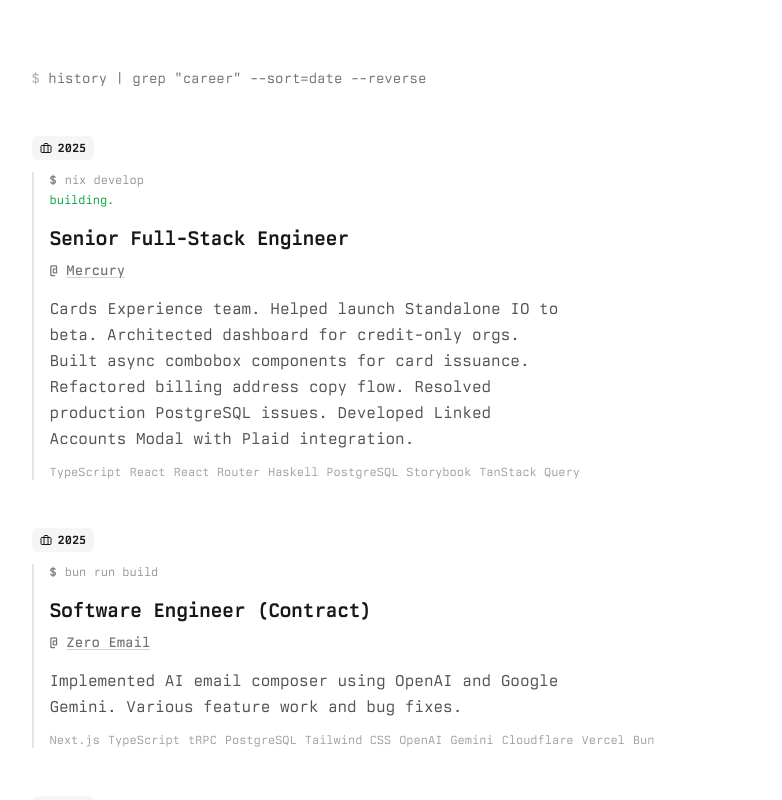
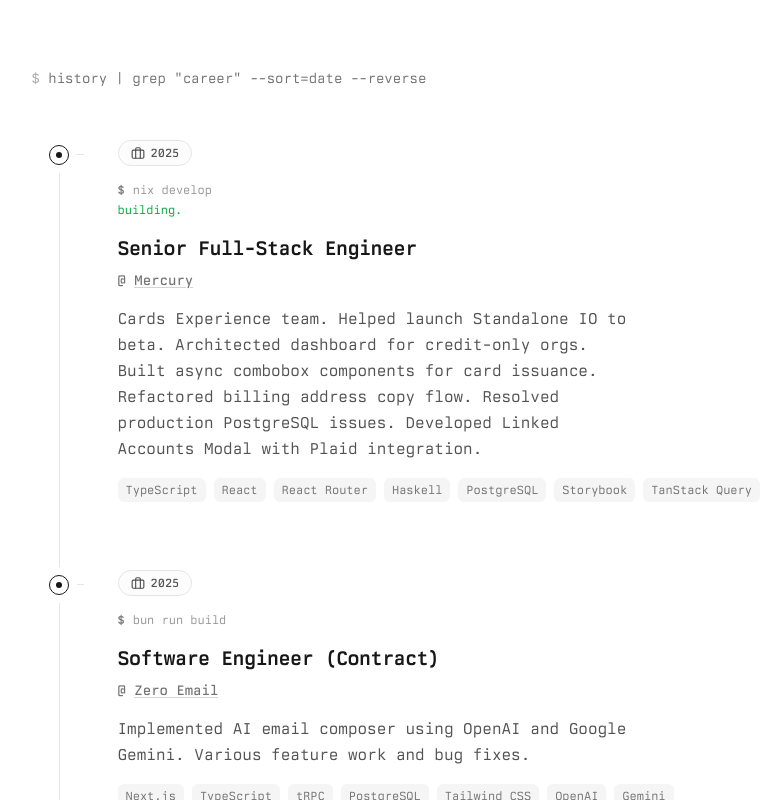
Before and after one commit to dakdevs/dak.dev-2026, a Next.js app: page / in a window 1280 px wide. Shown: the part 780-1580 px from the top of the page, without its empty margins (233-1015 px from the left). Built offline with nearby package versions, Linux system fonts and the light colour scheme; what @orpc/server would draw is missing.

Commit message:
feat: redesign timeline with continuous vertical line and dot markers

```diff
--- a/src/components/scroll-timeline.tsx
+++ b/src/components/scroll-timeline.tsx
@@ -356,14 +356,16 @@
 
 export function ScrollTimeline() {
 	return (
-		<div className="relative mx-auto max-w-3xl px-4 pb-24 pt-12 font-mono">
+		<div className="relative mx-auto max-w-3xl px-4 pt-12 pb-24 font-mono">
 			<div className="mb-12 text-neutral-500 text-sm">
 				<span className="text-neutral-400">$</span> history | grep "career"
 				--sort=date --reverse
 			</div>
 
 			<div className="relative">
-				<div className="space-y-12">
+				<div className="absolute top-3 bottom-3 left-[27px] w-px bg-neutral-200 md:left-[27px]" />
+
+				<div className="space-y-0">
 					{MILESTONES.toReversed().map((item) => (
 						<TimelineItem
 							item={item}
@@ -390,24 +392,52 @@
 	return (
 		<div
 			className={cn(
-				'group relative flex flex-col',
-				isSubtle ? 'gap-2' : 'gap-3',
+				'group relative flex gap-6 md:gap-8',
+				isSubtle ? 'pb-8' : 'pb-16',
+				'last:pb-0',
 			)}
 			ref={ref}
 		>
-			<div className="flex items-center gap-2">
+			<div className="flex w-[54px] flex-none flex-col items-center">
 				<div
 					className={cn(
-						'inline-flex items-center gap-1.5 rounded-md bg-neutral-100 px-2 py-1 font-bold text-neutral-900 transition-colors duration-500',
-						isSubtle ? 'text-xs' : 'text-xs',
+						'absolute top-[18px] left-[28px] h-px bg-neutral-200 transition-all duration-500',
+						isInView ? 'w-6 opacity-100' : 'w-0 opacity-0',
+					)}
+				/>
+
+				<div
+					className={cn(
+						'relative z-10 mt-[9px] flex items-center justify-center rounded-full border bg-white ring-8 ring-white transition-all duration-500',
+						isSubtle
+							? 'h-3 w-3 border-neutral-300 bg-neutral-100'
+							: 'h-5 w-5 border-neutral-900 bg-white',
+						isInView ? 'scale-100 opacity-100' : 'scale-0 opacity-0',
 					)}
 				>
-					<Icon className="size-3" />
+					{!isSubtle && (
+						<div className="h-1.5 w-1.5 rounded-full bg-neutral-900" />
+					)}
+				</div>
+			</div>
+
+			<div className="min-w-0 flex-1 pt-1">
+				<div className="mb-4 flex items-center gap-3">
+					<div
+						className={cn(
+							'inline-flex items-center gap-1.5 rounded-full border border-neutral-200 bg-neutral-50/50 px-3 py-1 font-medium text-neutral-600 backdrop-blur-sm transition-all duration-500',
+							isSubtle ? 'text-xs' : 'text-xs',
+							isInView
+								? 'translate-x-0 opacity-100'
+								: '-translate-x-4 opacity-0',
+						)}
+					>
+						<Icon className="size-3.5" />
 						{item.year}
 					</div>
 				</div>
 
-			<div className="relative border-neutral-200 border-l-2 pl-4">
+				<div className="relative">
 					{hasCommand ? (
 						<div className="mb-4 font-mono text-xs">
 							<div className="flex items-center gap-2 text-neutral-500">
@@ -434,7 +464,9 @@
 					<h3
 						className={cn(
 							'mb-2 font-bold tracking-tight',
-						isSubtle ? 'text-neutral-500 text-sm' : 'text-neutral-900 text-xl',
+							isSubtle
+								? 'text-neutral-500 text-sm'
+								: 'text-neutral-900 text-xl',
 						)}
 					>
 						{isInView && (hasCommand ? commandComplete : true) ? (
@@ -449,8 +481,10 @@
 					</h3>
 
 					<motion.div
-					animate={titleComplete ? { opacity: 1 } : { opacity: 0 }}
-					initial={{ opacity: 0 }}
+						animate={
+							titleComplete ? { opacity: 1, y: 0 } : { opacity: 0, y: 10 }
+						}
+						initial={{ opacity: 0, y: 10 }}
 						transition={{ duration: 0.4 }}
 					>
 						<div
@@ -479,10 +513,10 @@
 							</p>
 						)}
 						{!isSubtle && item.technologies.length > 0 && (
-						<div className="mt-3 flex flex-wrap gap-2">
+							<div className="mt-4 flex flex-wrap gap-2">
 								{item.technologies.map((tech) => (
 									<span
-									className="text-neutral-400 text-xs"
+										className="rounded-md bg-neutral-100 px-2 py-1 text-neutral-500 text-xs transition-colors hover:bg-neutral-200"
 										key={tech}
 									>
 										{tech}
@@ -491,6 +525,7 @@
 							</div>
 						)}
 					</motion.div>
+				</div>
 			</div>
 		</div>
 	)
```
Lines whose indentation alone changed are shown as unchanged.
